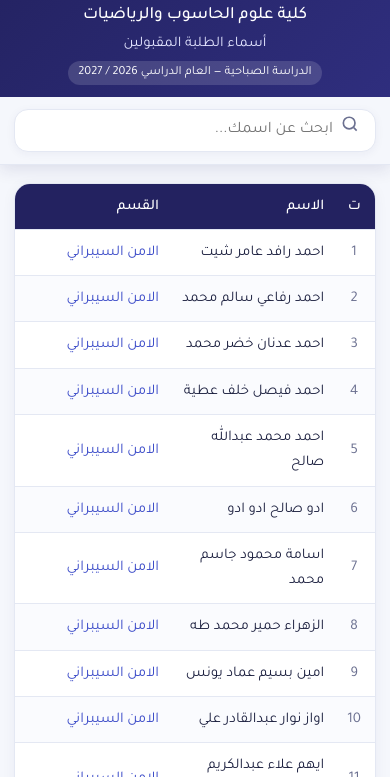
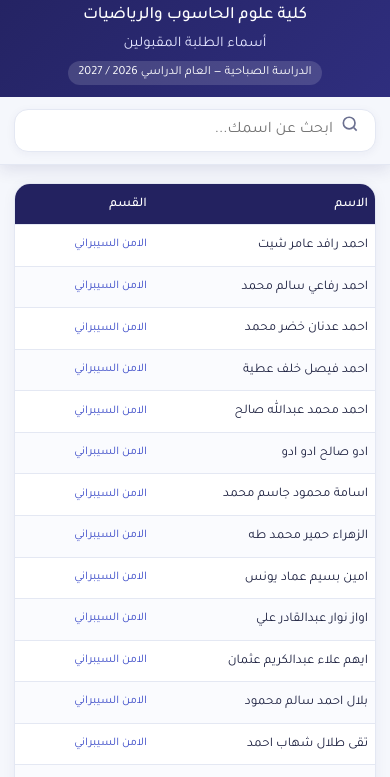
Before and after one commit to moheenam1980-dev/morning, a plain HTML site: page index.html in a window 390 px wide. Shown: the part 67-844 px from the top of the page. Drawn offline with Linux system fonts and the light colour scheme.

Commit message:
Update index.html

```diff
--- a/index.html
+++ b/index.html
@@ -48,6 +48,9 @@
   tbody tr:hover td{background:var(--soft)}
   td.n{color:var(--muted)}
   td.d{color:var(--accent)}
+  td.nm{white-space:nowrap}
+  td.d{font-size:.9em}
+
   tr.grp td{background:var(--soft)!important;color:var(--brand);font-weight:500;padding:9px 14px;font-size:.95rem}
   tr.grp td span{color:var(--muted);font-weight:400;margin-inline-start:6px}
   mark{background:var(--hl);color:inherit;border-radius:3px;padding:0 2px}
@@ -59,7 +62,8 @@
     header .logo{width:56px;height:56px;margin-bottom:4px}
     h1{font-size:1.08rem} h2{font-size:.92rem} .sub{font-size:.78rem;padding:1px 10px;margin-top:4px}
     .box input{padding:11px 42px 11px 40px;font-size:1rem}
-    tbody td,thead th{padding:10px 9px;font-size:.93rem}
+    tbody td,thead th{padding:9px 7px;font-size:clamp(.68rem,3.4vw,.9rem)}
+    td.d{font-size:clamp(.62rem,3vw,.82rem)}
     th.n,td.n{width:40px}
   }
 </style>
@@ -88,7 +92,7 @@
 <main>
   <div class="wrap">
     <table>
-      <thead><tr><th class="n">ت</th><th>الاسم</th><th>القسم</th></tr></thead>
+      <thead><tr><th>الاسم</th><th>القسم</th></tr></thead>
       <tbody id="tb"></tbody>
     </table>
     <div class="empty" id="empty">لا توجد نتائج مطابقة للبحث</div>
@@ -141,7 +145,7 @@ function render() {
   const list = ROWS.filter(r => (!dept || r.d === dept) && (!nq || r.k.includes(nq)));
   let html = '';
   for (const r of list) {
-    html += `<tr><td class="n">${r.i}</td><td>${highlight(r.n, nq)}</td><td class="d">${esc(r.d)}</td></tr>`;
+    html += `<tr><td class="nm">${highlight(r.n, nq)}</td><td class="d">${esc(r.d)}</td></tr>`;
   }
   tb.innerHTML = html;
   empty.style.display = list.length ? 'none' : 'block';
```
